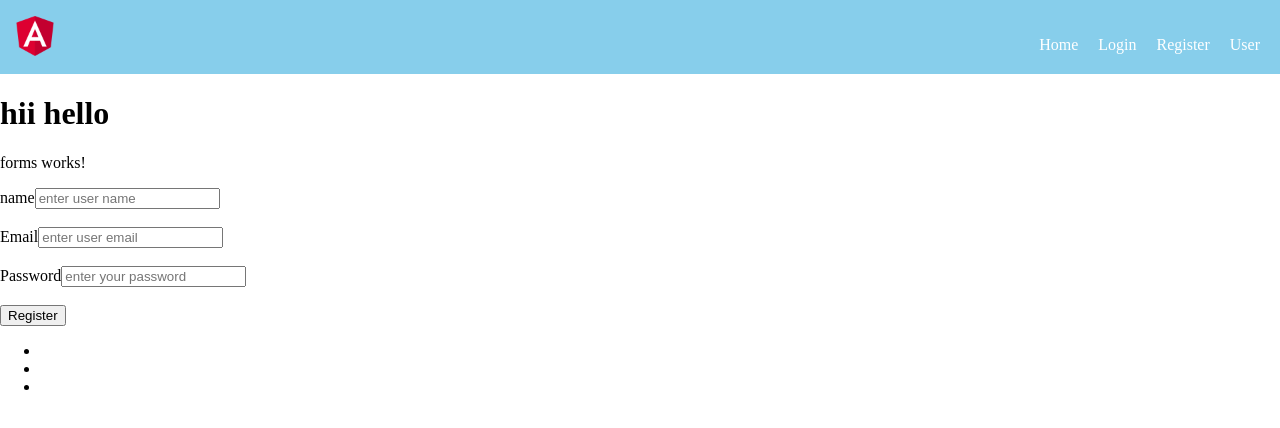
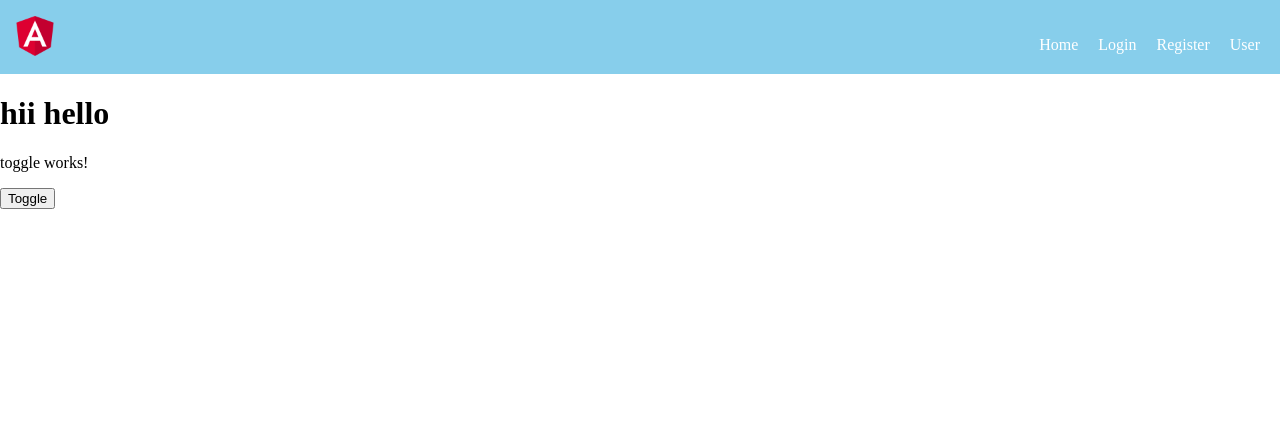
Before and after one commit to ranitbcd/fullangular, an Angular app: page / in a window 1280 px wide. Shown: the top 428 px of the page. Built offline with nearby package versions, Linux system fonts and the light colour scheme.

Commit message:
toggle introduce

```diff
--- a/src/app/app.component.html
+++ b/src/app/app.component.html
@@ -9,4 +9,5 @@
 <!-- <app-switc-case></app-switc-case> -->
 <!-- <app-for-loop></app-for-loop> -->
 <!-- <app-style-binding></app-style-binding> -->
-<app-forms></app-forms>
+<!-- <app-forms></app-forms> -->
+<app-toggle></app-toggle>
--- a/src/app/app.module.ts
+++ b/src/app/app.module.ts
@@ -12,6 +12,7 @@ import { StyleBindingComponent } from './style-binding/style-binding.component';
 import { HeaderComponent } from './header/header.component';
 import { FormsModule } from '@angular/forms';
 import { FormsComponent } from './forms/forms.component';
+import { ToggleComponent } from './toggle/toggle.component';
 
 @NgModule({
   declarations: [
@@ -23,7 +24,8 @@ import { FormsComponent } from './forms/forms.component';
     ForLoopComponent,
     StyleBindingComponent,
     HeaderComponent,
-    FormsComponent
+    FormsComponent,
+    ToggleComponent
 
 
   ],
--- /dev/null
+++ b/src/app/toggle/toggle.component.html
@@ -0,0 +1,5 @@
+<p>toggle works!</p>
+<button (click)="toggle()">Toggle</button>
+<h1 *ngIf=" display">
+    Heading Tag
+</h1>
--- /dev/null
+++ b/src/app/toggle/toggle.component.ts
@@ -0,0 +1,18 @@
+import { Component, OnInit } from '@angular/core';
+
+@Component({
+  selector: 'app-toggle',
+  templateUrl: './toggle.component.html',
+  styleUrls: ['./toggle.component.css']
+})
+export class ToggleComponent implements OnInit {
+  display:boolean=false
+ toggle(){
+this.display=!this.display
+}
+  constructor() { }
+
+  ngOnInit(): void {
+  }
+
+}
```
Also changed, not shown: src/app/toggle/toggle.component.css (added), 1 other file (tests, documents, lock files or other folders).
